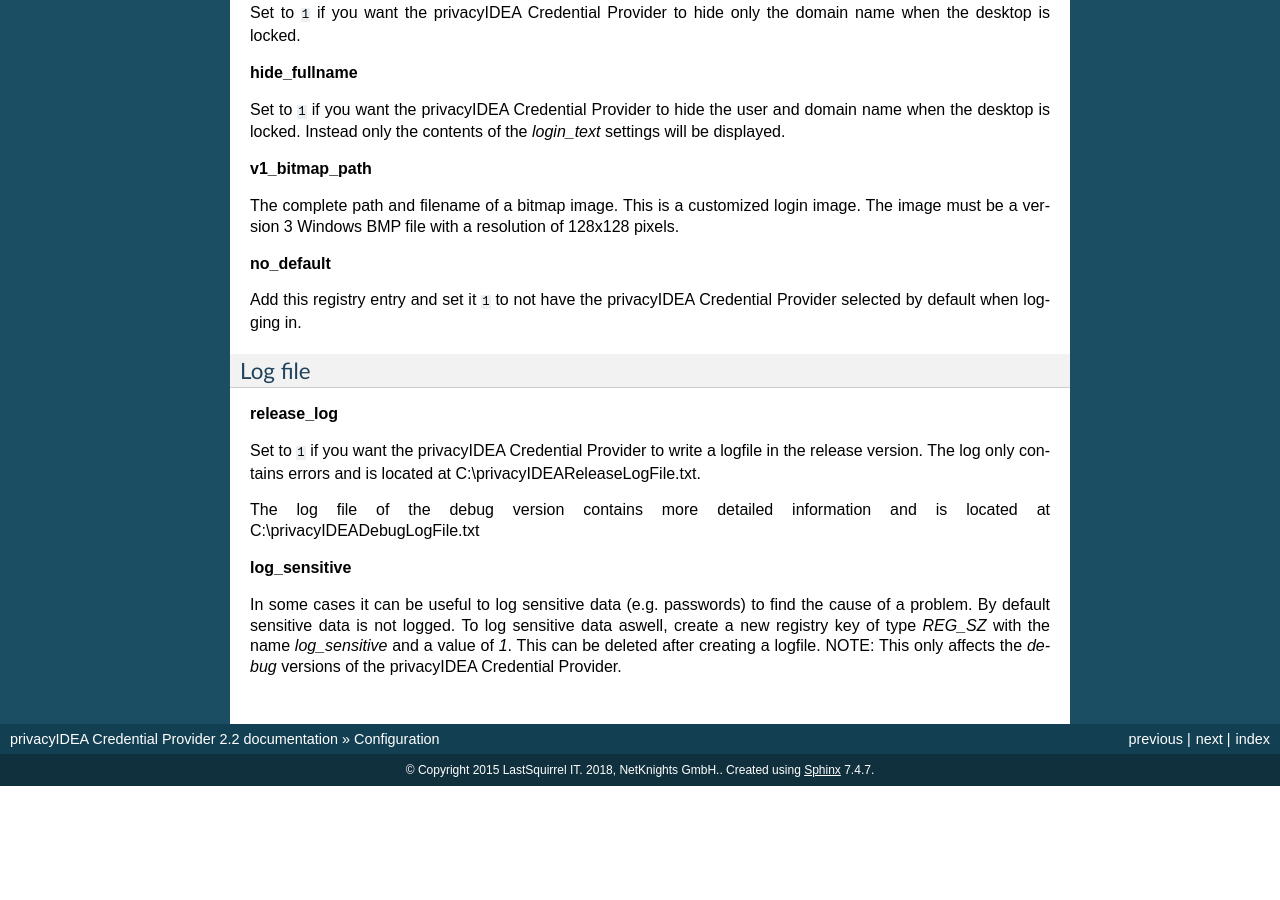
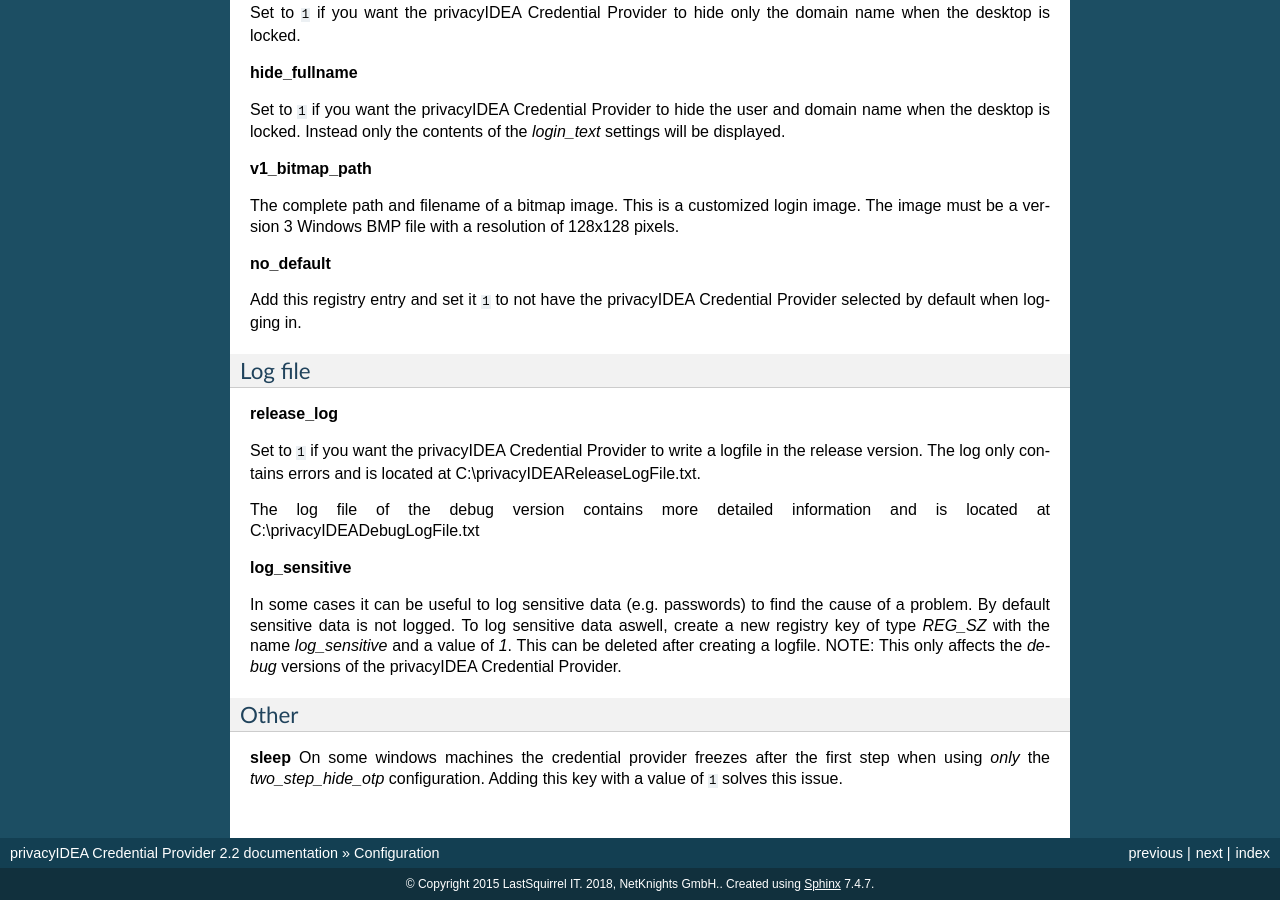
Before and after one commit to privacyidea/privacyidea-credential-provider, a Sphinx documentation site: the page built from doc/configuration.rst, in a window 1280 px wide and 900 px high, scrolled down 1870 px. Built offline with Sphinx 7.4.7, drawn with Linux system fonts in a browser that asks for light colours; before the commit the page ends 2656 px from its top, so only the background shows below that.

Commit message:
docu update for 2.5.2

```diff
--- a/doc/configuration.rst
+++ b/doc/configuration.rst
@@ -128,3 +128,11 @@
 In some cases it can be useful to log sensitive data (e.g. passwords) to find the cause of a problem. By default sensitive data is not logged.
 To log sensitive data aswell, create a new registry key of type *REG_SZ* with the name *log_sensitive* and a value of *1*. This can be deleted after creating a logfile.
 NOTE: This only affects the *debug* versions of the privacyIDEA Credential Provider.
+
+
+Other
+~~~~~
+
+**sleep**
+On some windows machines the credential provider freezes after the first step when using *only* the *two_step_hide_otp* configuration.
+Adding this key with a value of ``1`` solves this issue.
```
